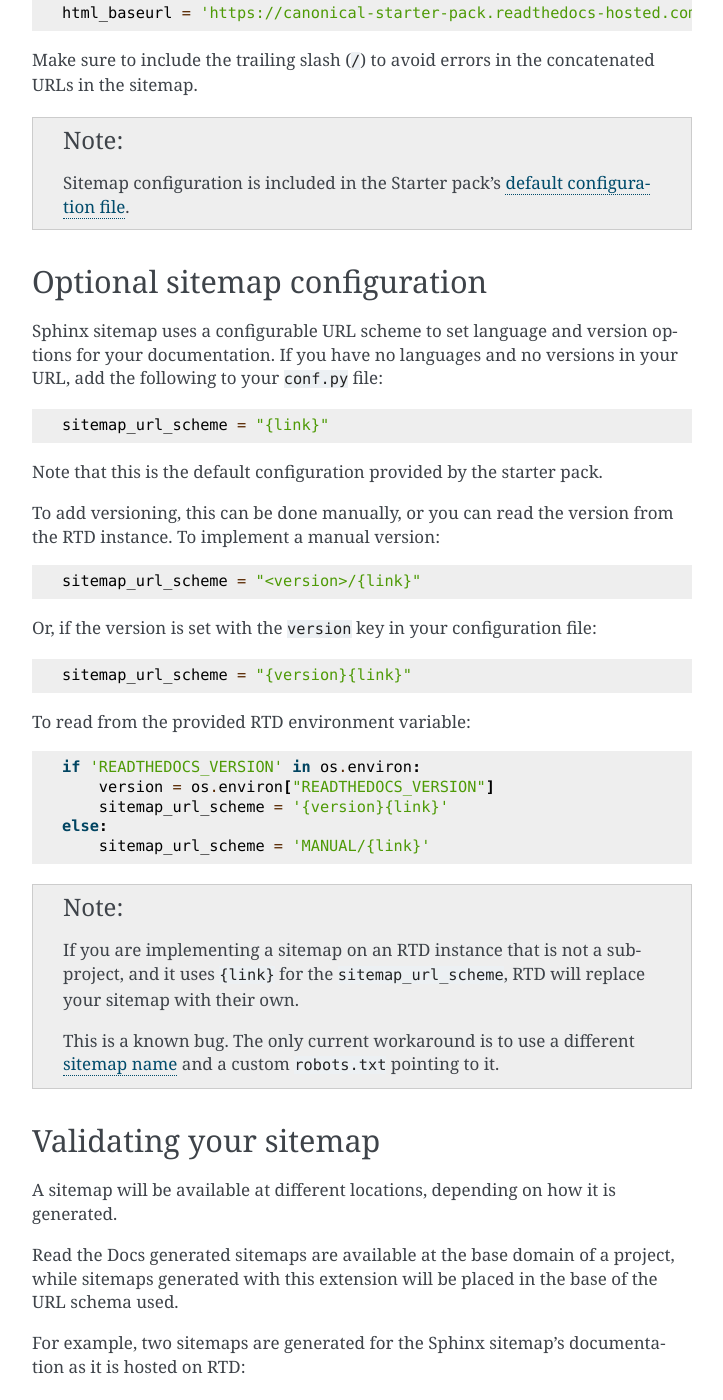
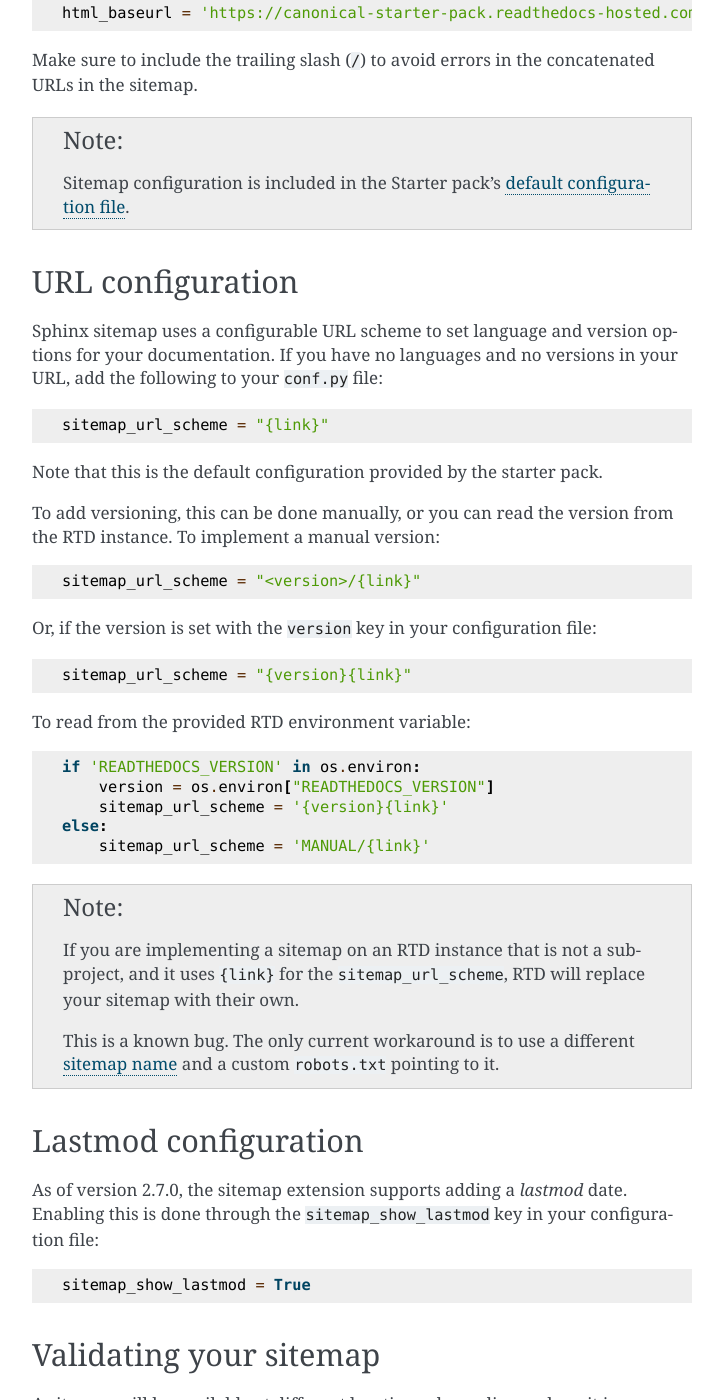
Before and after one commit to canonical/sphinx-docs-starter-pack, a Sphinx documentation site: the page built from docs/how-to/set-up-sitemaps.rst, in a window 1280 px wide and 1400 px high, scrolled down 777 px. Shown: the whole window, without its empty margins (388-1111 px from the left). Built offline with Sphinx 7.4.7, drawn with Linux system fonts in a browser that asks for light colours; pages that are not in the unit, such as notebooks, are missing from menus; some of the changed text lies outside the part shown.

Commit message:
feat: lastmod in sitemap

```diff
--- a/docs/conf.py
+++ b/docs/conf.py
@@ -188,6 +188,8 @@ if 'READTHEDOCS_VERSION' in os.environ:
 else:
     sitemap_url_scheme = 'MANUAL/{link}'
 
+sitemap_show_lastmod = True
+
 # Template and asset locations
 
 #html_static_path = ["_static"]
--- a/docs/how-to/set-up-sitemaps.rst
+++ b/docs/how-to/set-up-sitemaps.rst
@@ -49,8 +49,8 @@ URLs in the sitemap.
     Sitemap configuration is included in the Starter pack's
     `default configuration file <https://github.com/canonical/sphinx-docs-starter-pack/blob/a489ae041f6cebb7948fdf21b996e8c67d636a83/docs/conf.py#L176>`_.
 
-Optional sitemap configuration
-------------------------------
+URL configuration
+-----------------
 
 Sphinx sitemap uses a configurable URL scheme to set language and version options
 for your documentation. If you have no languages and no versions in your URL, add
@@ -92,6 +92,15 @@ To read from the provided RTD environment variable::
     This is a known bug. The only current workaround is to use a different
     `sitemap name <https://sphinx-sitemap.readthedocs.io/en/latest/advanced-configuration.html#changing-the-filename>`_
     and a custom ``robots.txt`` pointing to it.
+
+Lastmod configuration
+---------------------
+
+As of version 2.7.0, the sitemap extension supports adding a `lastmod` date.
+Enabling this is done through the ``sitemap_show_lastmod`` key in your configuration
+file::
+
+    sitemap_show_lastmod = True
 
 Validating your sitemap
 -----------------------
@@ -148,24 +157,20 @@ For instance, using the starter pack as an example, with three versions
 
     .. code-block::
 
-            <urlset xmlns="http://www.sitemaps.org/schemas/sitemap/0.9" xmlns:xhtml="http://www.w3.org/1999/xhtml">
-            <url>
+            <sitemapindex xmlns="http://www.sitemaps.org/schemas/sitemap/0.9">
+            <sitemap>
             <loc>https://canonical-starter-pack.readthedocs-hosted.com/latest/sitemap.xml</loc>
-            <lastmod>2025-04-30</lastmod>
-            </url>
-            <url>
+            </sitemap>
+            <sitemap>
             <loc>https://canonical-starter-pack.readthedocs-hosted.com/3.0/sitemap.xml</loc>
-            <lastmod>2025-04-30</lastmod>
-            </url>
-            <url>
+            </sitemap>
+            <sitemap>
             <loc>https://canonical-starter-pack.readthedocs-hosted.com/2.0/sitemap.xml</loc>
-            <lastmod>2025-04-30</lastmod>
-            </url>
-            <url>
+            </sitemap>
+            <sitemap>
             <loc>https://canonical-starter-pack.readthedocs-hosted.com/1.0/sitemap.xml</loc>
-            <lastmod>2025-04-30</lastmod>
-            </url>
-            </urlset>
+            </sitemap>
+            </sitemapindex>
 
 4.  Add ``robots.txt`` and ``sitemapindex.xml`` to your configuration file:
 
```
